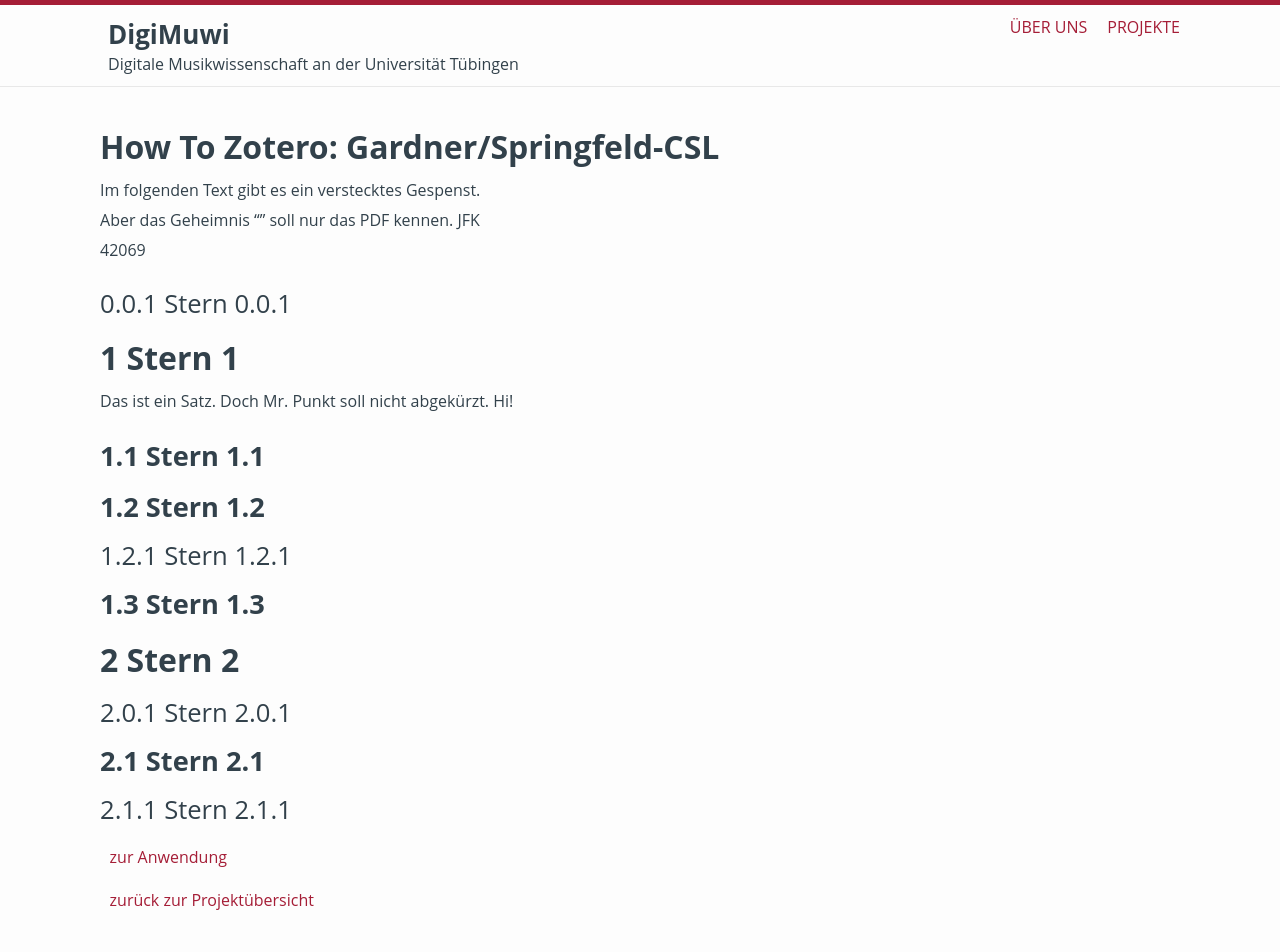
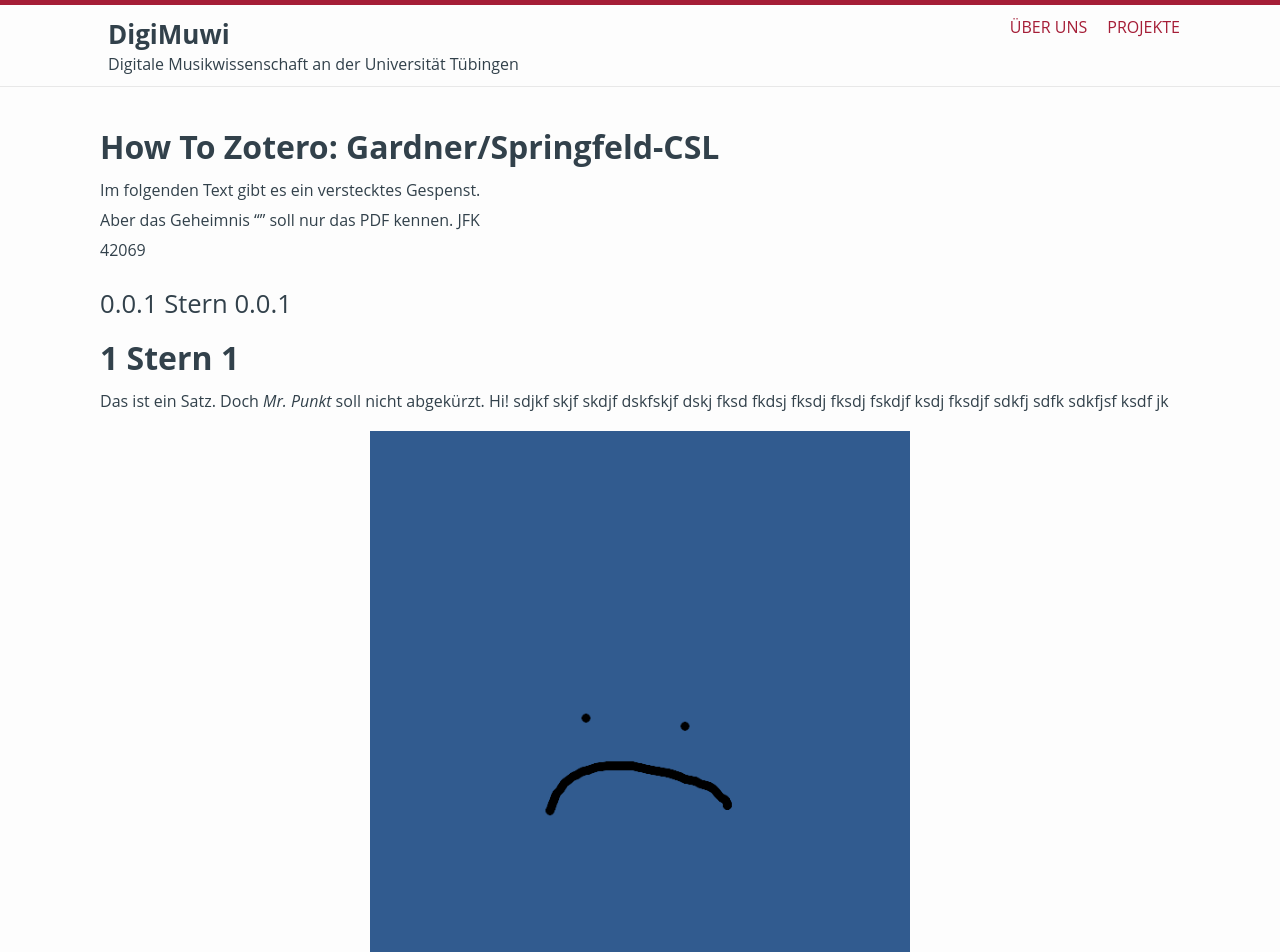
Before and after one commit to digimuwi/MWA_csl, a plain HTML site: page docs/mwa_csl_guide/mwa_csl_guide.html in a window 1280 px wide. Shown: the top 952 px of the page. Drawn offline with Linux system fonts and the light colour scheme.

Commit message:
introduced \htmltag to add html specific tags

```diff
--- a/docs/mwa_csl_guide/main.css
+++ b/docs/mwa_csl_guide/main.css
@@ -358,4 +358,5 @@ p { hyphens: auto; }
 
 .frame { text-align: center; margin: 1.5rem 0 1.5rem 0; }
 
+.tex-center { text-align: center; }
 /*# sourceMappingURL=main.css.map */
--- a/docs/mwa_csl_guide/mwa_csl_guide.html
+++ b/docs/mwa_csl_guide/mwa_csl_guide.html
@@ -51,7 +51,14 @@ Aber das Geheimnis “” soll nur das PDF kennen. JFK<br />
 class="header-section-number">0.0.1</span> Stern 0.0.1</h3>
 <h1 data-number="1" id="stern-1"><span
 class="header-section-number">1</span> Stern 1</h1>
-<p>Das ist ein Satz. Doch Mr. Punkt soll nicht abgekürzt. Hi!</p>
+<p>Das ist ein Satz. Doch <em>Mr.
+Punkt</em> soll nicht abgekürzt. Hi! sdjkf skjf skdjf
+dskfskjf dskj fksd fkdsj fksdj fksdj fskdjf ksdj fksdjf sdkfj sdfk
+sdkfjsf ksdf jk <div class="tex-center"></p>
+<div class="center">
+<p><img src="res/smile.png" style="width:50.0%" alt="image" /></p>
+</div>
+<p></div></p>
 <h2 data-number="1.1" id="stern-1.1"><span
 class="header-section-number">1.1</span> Stern 1.1</h2>
 <h2 data-number="1.2" id="stern-1.2"><span
```
Also changed, not shown: docs/mwa_csl_guide/res/smile.png (added), 3 other files.
